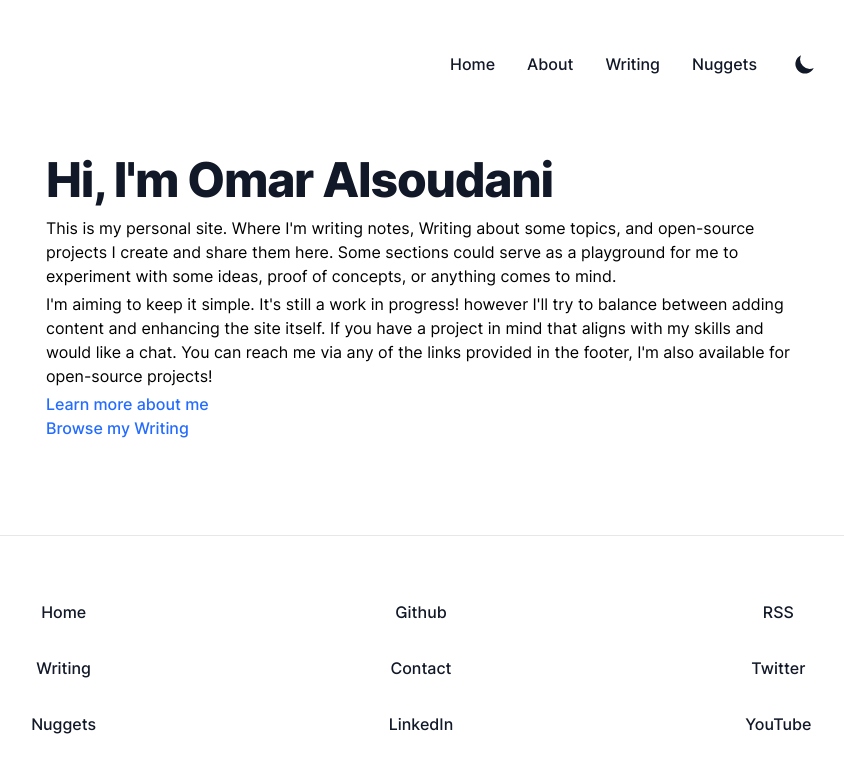
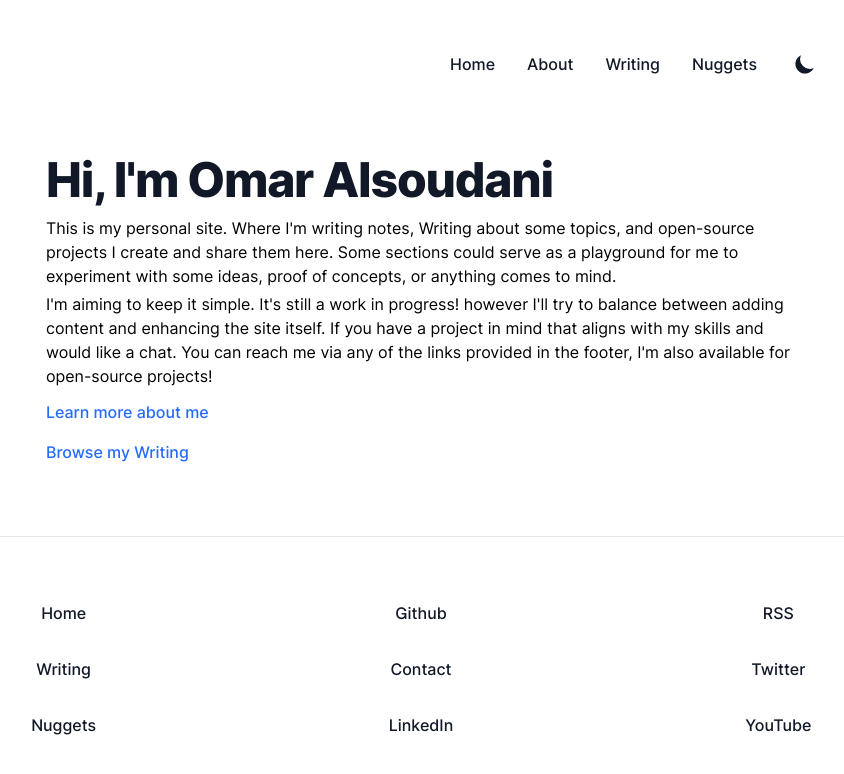
Before and after one commit to omaralsoudanii/mkreg.dev, a Next.js app: page / in a window 1280 px wide. Shown: the top 774 px of the page, without its empty margins (219-1063 px from the left). Built offline with nearby package versions, Linux system fonts and the light colour scheme; no server answers; what @tailwindcss/typography would draw is missing.

Commit message:
adjust homepage links placement

```diff
--- a/src/pages/index.tsx
+++ b/src/pages/index.tsx
@@ -29,12 +29,12 @@ const Home = () => {
             would like a chat. You can reach me via any of the links provided in
             the footer, I'm also available for open-source projects!
           </p>
-          <p className="self-start">
+          <p className="self-start py-2">
             <Link href="/about">
               <a className="mr-1 primary-link">Learn more about me</a>
             </Link>
           </p>
-          <p className="self-start">
+          <p className="self-start py-2">
             <Link href="/writing">
               <a className="mr-1 primary-link">Browse my Writing</a>
             </Link>
```
